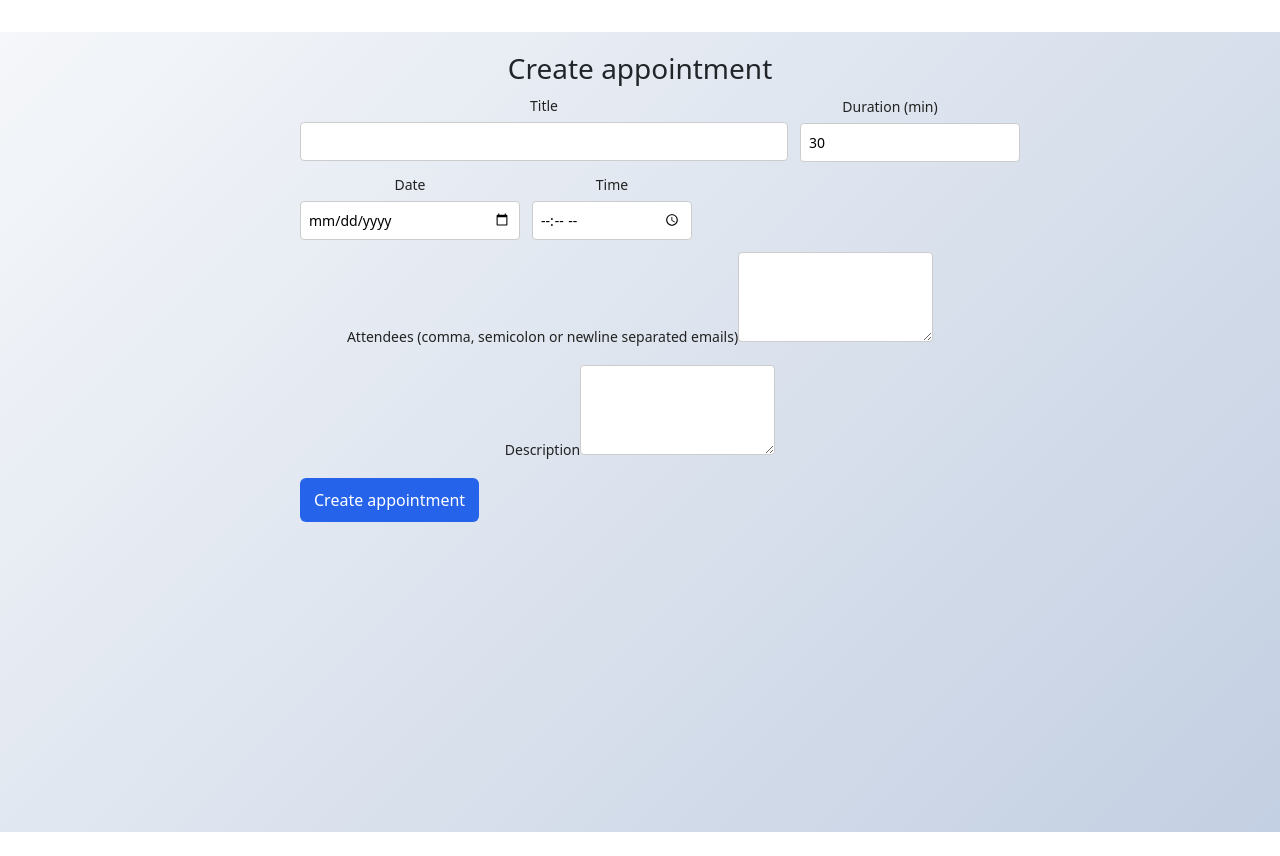
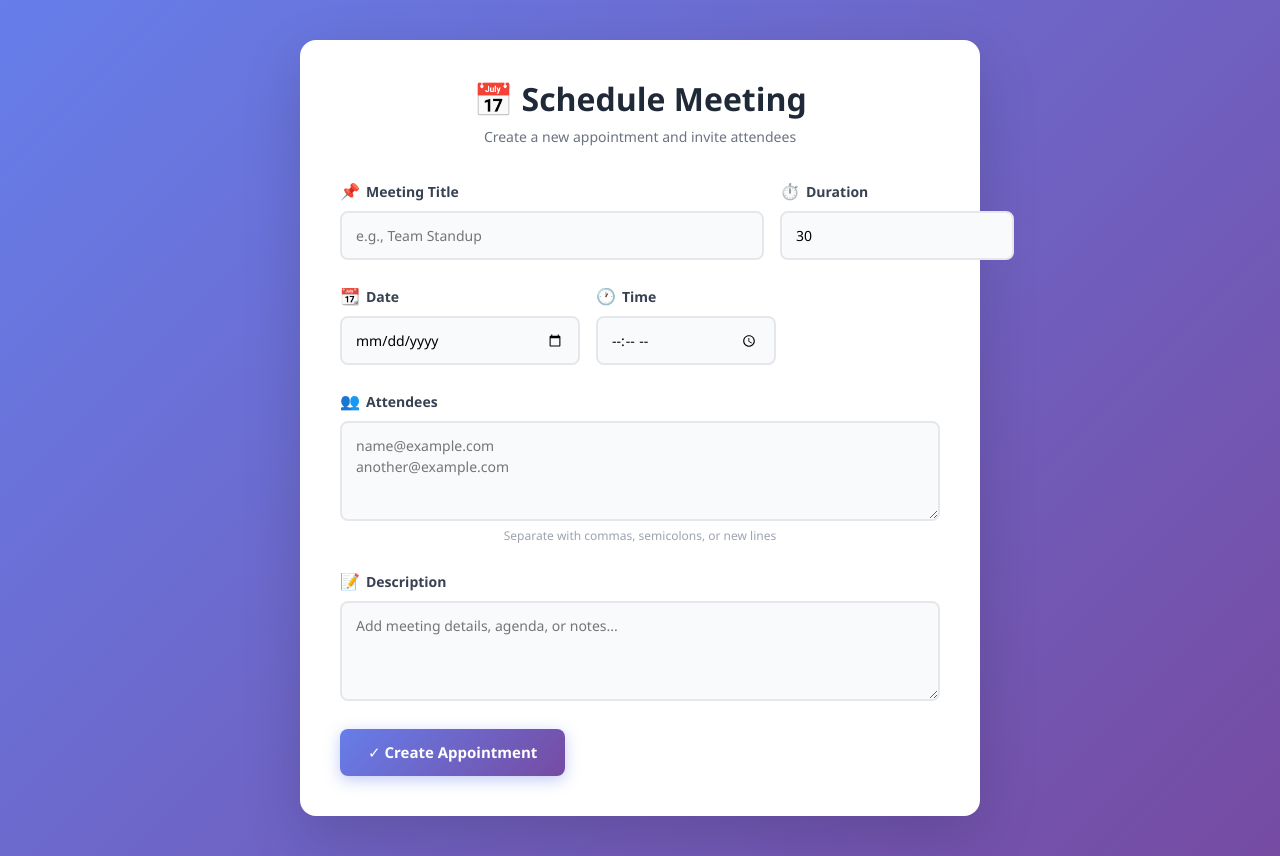
Before and after one commit to vonaraWije/Scheduler-App, a React (Vite) app in the folder client/: page / in a window 1280 px wide. Before the commit the page ends 832 px from the top, so only its background shows below. Built offline with nearby package versions, Linux system fonts and the light colour scheme.

Commit message:
feat: enhance AppForm UI with improved styling and layout

```diff
--- a/client/src/AppForm.jsx
+++ b/client/src/AppForm.jsx
@@ -1,18 +1,148 @@
 import React, { useState } from "react";
 
 const styles = {
-	container: { maxWidth: 720, margin: "32px auto", padding: 20 },
-	row: { display: "flex", gap: 12, marginBottom: 12, alignItems: "center" },
+  pageWrapper: {
+    minHeight: "100vh",
+    background: "linear-gradient(135deg, #667eea 0%, #764ba2 100%)",
+    padding: "40px 20px",
+    fontFamily: "'Segoe UI', 'Roboto', 'Oxygen', 'Ubuntu', 'Cantarell', sans-serif",
+  },
+  container: {
+    maxWidth: 680,
+    margin: "0 auto",
+    padding: "40px",
+    background: "#ffffff",
+    borderRadius: "16px",
+    boxShadow: "0 20px 60px rgba(0, 0, 0, 0.15)",
+  },
+  header: {
+    marginBottom: 32,
+    textAlign: "center",
+  },
+  title: {
+    fontSize: 32,
+    fontWeight: "700",
+    color: "#1f2937",
+    margin: "0 0 8px 0",
+  },
+  subtitle: {
+    fontSize: 14,
+    color: "#6b7280",
+    margin: 0,
+  },
+  row: { display: "flex", gap: 16, marginBottom: 24, alignItems: "flex-start" },
   col: { flex: 1, display: "flex", flexDirection: "column" },
-	label: { marginBottom: 6, fontSize: 14, color: "#222" },
-	input: { padding: 8, fontSize: 14, borderRadius: 4, border: "1px solid #ccc" },
-	textarea: { padding: 8, fontSize: 14, borderRadius: 4, border: "1px solid #ccc", minHeight: 90 },
-	button: { padding: "10px 14px", background: "#2563eb", color: "#fff", border: "none", borderRadius: 6, cursor: "pointer" },
-	error: { color: "#b91c1c", fontSize: 13, marginTop: 6 },
+  fieldGroup: { display: "flex", flexDirection: "column", marginBottom: 24 },
+  label: {
+    marginBottom: 8,
+    fontSize: 14,
+    fontWeight: "600",
+    color: "#374151",
+    display: "flex",
+    alignItems: "center",
+    gap: 6,
+  },
+  labelIcon: {
+    fontSize: 16,
+  },
+  input: {
+    padding: "12px 14px",
+    fontSize: 14,
+    borderRadius: "8px",
+    border: "2px solid #e5e7eb",
+    background: "#f9fafb",
+    transition: "all 0.3s ease",
+    fontFamily: "inherit",
+  },
+  inputFocus: {
+    outline: "none",
+    borderColor: "#667eea",
+    background: "#fff",
+    boxShadow: "0 0 0 3px rgba(102, 126, 234, 0.1)",
+  },
+  textarea: {
+    padding: "12px 14px",
+    fontSize: 14,
+    borderRadius: "8px",
+    border: "2px solid #e5e7eb",
+    background: "#f9fafb",
+    minHeight: 100,
+    fontFamily: "inherit",
+    resize: "vertical",
+    transition: "all 0.3s ease",
+  },
+  textareaFocus: {
+    outline: "none",
+    borderColor: "#667eea",
+    background: "#fff",
+    boxShadow: "0 0 0 3px rgba(102, 126, 234, 0.1)",
+  },
+  checkboxGroup: {
+    display: "flex",
+    alignItems: "center",
+    gap: 10,
+    marginBottom: 24,
+  },
+  checkbox: {
+    width: 20,
+    height: 20,
+    cursor: "pointer",
+    accentColor: "#667eea",
+  },
+  checkboxLabel: {
+    fontSize: 14,
+    color: "#374151",
+    fontWeight: "500",
+    cursor: "pointer",
+  },
+  button: {
+    padding: "12px 28px",
+    fontSize: 15,
+    fontWeight: "600",
+    background: "linear-gradient(135deg, #667eea 0%, #764ba2 100%)",
+    color: "#fff",
+    border: "none",
+    borderRadius: "8px",
+    cursor: "pointer",
+    transition: "all 0.3s ease",
+    boxShadow: "0 4px 15px rgba(102, 126, 234, 0.4)",
+  },
+  buttonHover: {
+    transform: "translateY(-2px)",
+    boxShadow: "0 6px 20px rgba(102, 126, 234, 0.6)",
+  },
+  buttonDisabled: {
+    opacity: 0.7,
+    cursor: "not-allowed",
+    transform: "none",
+  },
+  formActions: {
+    display: "flex",
+    gap: 12,
+    alignItems: "center",
+    marginTop: 28,
+  },
+  error: {
+    color: "#dc2626",
+    fontSize: 13,
+    marginTop: 8,
+    fontWeight: "500",
+    display: "flex",
+    alignItems: "center",
+    gap: 6,
+  },
+  serverError: {
+    padding: "12px 14px",
+    backgroundColor: "#fee2e2",
+    border: "1px solid #fecaca",
+    color: "#991b1b",
+    borderRadius: "8px",
+    fontSize: 14,
+    fontWeight: "500",
+  },
 };
 
 function isISODate(str) {
-	// Basic YYYY-MM-DD check
   return /^\d{4}-\d{2}-\d{2}$/.test(str);
 }
 
@@ -26,6 +156,7 @@ export default function AppForm({ onSuccess } = {}) {
 	const [errors, setErrors] = useState({});
 	const [loading, setLoading] = useState(false);
 	const [serverError, setServerError] = useState("");
+  const [focusedField, setFocusedField] = useState(null);
 
   function validate() {
     const e = {};
@@ -86,55 +217,156 @@ export default function AppForm({ onSuccess } = {}) {
 	}
 
 	return (
+		<div style={styles.pageWrapper}>
 			<div style={styles.container}>
-			<h3>Create appointment</h3>
+				<div style={styles.header}>
+					<h1 style={styles.title}>📅 Schedule Meeting</h1>
+					<p style={styles.subtitle}>Create a new appointment and invite attendees</p>
+				</div>
+
 				<form onSubmit={handleSubmit} noValidate>
 					<div style={styles.row}>
 						<div style={styles.col}>
 							<label htmlFor="title" style={styles.label}>
-							Title
+								<span style={styles.labelIcon}>📌</span> Meeting Title
 							</label>
-						<input id="title" value={title} onChange={(e) => setTitle(e.target.value)} style={styles.input} />
-						{errors.title && <div role="alert" style={styles.error}>{errors.title}</div>}
+							<input
+								id="title"
+								value={title}
+								onChange={(e) => setTitle(e.target.value)}
+								onFocus={() => setFocusedField("title")}
+								onBlur={() => setFocusedField(null)}
+								placeholder="e.g., Team Standup"
+								style={{
+									...styles.input,
+									...(focusedField === "title" ? styles.inputFocus : {}),
+								}}
+							/>
+							{errors.title && <div role="alert" style={styles.error}>❌ {errors.title}</div>}
 						</div>
-					<div style={{ width: 180 }}>
+						<div style={{ width: 160 }}>
 							<label htmlFor="duration" style={styles.label}>
-							Duration (min)
+								<span style={styles.labelIcon}>⏱️</span> Duration
 							</label>
-						<input id="duration" type="number" min={1} value={duration} onChange={(e) => setDuration(e.target.value)} style={styles.input} />
-						{errors.duration && <div role="alert" style={styles.error}>{errors.duration}</div>}
+							<input
+								id="duration"
+								type="number"
+								min={1}
+								value={duration}
+								onChange={(e) => setDuration(e.target.value)}
+								onFocus={() => setFocusedField("duration")}
+								onBlur={() => setFocusedField(null)}
+								placeholder="30"
+								style={{
+									...styles.input,
+									...(focusedField === "duration" ? styles.inputFocus : {}),
+								}}
+							/>
+							{errors.duration && <div role="alert" style={styles.error}>❌ {errors.duration}</div>}
 						</div>
 					</div>
 
 					<div style={styles.row}>
-					<div style={{ ...styles.col, maxWidth: 220 }}>
-						<label htmlFor="date" style={styles.label}>Date</label>
-						<input id="date" type="date" value={date} onChange={(e) => setDate(e.target.value)} style={styles.input} />
-						{errors.date && <div role="alert" style={styles.error}>{errors.date}</div>}
+						<div style={{ ...styles.col, maxWidth: 240 }}>
+							<label htmlFor="date" style={styles.label}>
+								<span style={styles.labelIcon}>📆</span> Date
+							</label>
+							<input
+								id="date"
+								type="date"
+								value={date}
+								onChange={(e) => setDate(e.target.value)}
+								onFocus={() => setFocusedField("date")}
+								onBlur={() => setFocusedField(null)}
+								style={{
+									...styles.input,
+									...(focusedField === "date" ? styles.inputFocus : {}),
+								}}
+							/>
+							{errors.date && <div role="alert" style={styles.error}>❌ {errors.date}</div>}
 						</div>
 
-					<div style={{ ...styles.col, maxWidth: 160 }}>
-						<label htmlFor="time" style={styles.label}>Time</label>
-						<input id="time" type="time" value={time} onChange={(e) => setTime(e.target.value)} style={styles.input} />
-						{errors.time && <div role="alert" style={styles.error}>{errors.time}</div>}
+						<div style={{ ...styles.col, maxWidth: 180 }}>
+							<label htmlFor="time" style={styles.label}>
+								<span style={styles.labelIcon}>🕐</span> Time
+							</label>
+							<input
+								id="time"
+								type="time"
+								value={time}
+								onChange={(e) => setTime(e.target.value)}
+								onFocus={() => setFocusedField("time")}
+								onBlur={() => setFocusedField(null)}
+								style={{
+									...styles.input,
+									...(focusedField === "time" ? styles.inputFocus : {}),
+								}}
+							/>
+							{errors.time && <div role="alert" style={styles.error}>❌ {errors.time}</div>}
 						</div>
 					</div>
 
-				<div style={{ marginBottom: 12 }}>
-					<label htmlFor="attendees" style={styles.label}>Attendees (comma, semicolon or newline separated emails)</label>
-					<textarea id="attendees" value={attendees} onChange={(e) => setAttendees(e.target.value)} style={styles.textarea} />
+					<div style={styles.fieldGroup}>
+						<label htmlFor="attendees" style={styles.label}>
+							<span style={styles.labelIcon}>👥</span> Attendees
+						</label>
+						<textarea
+							id="attendees"
+							value={attendees}
+							onChange={(e) => setAttendees(e.target.value)}
+							onFocus={() => setFocusedField("attendees")}
+							onBlur={() => setFocusedField(null)}
+							placeholder="name@example.com&#10;another@example.com"
+							style={{
+								...styles.textarea,
+								...(focusedField === "attendees" ? styles.textareaFocus : {}),
+							}}
+						/>
+						<p style={{ fontSize: 12, color: "#9ca3af", margin: "6px 0 0 0" }}>
+							Separate with commas, semicolons, or new lines
+						</p>
 					</div>
 
-				<div style={{ marginBottom: 12 }}>
-					<label htmlFor="description" style={styles.label}>Description</label>
-					<textarea id="description" value={description} onChange={(e) => setDescription(e.target.value)} style={styles.textarea} />
+					<div style={styles.fieldGroup}>
+						<label htmlFor="description" style={styles.label}>
+							<span style={styles.labelIcon}>📝</span> Description
+						</label>
+						<textarea
+							id="description"
+							value={description}
+							onChange={(e) => setDescription(e.target.value)}
+							onFocus={() => setFocusedField("description")}
+							onBlur={() => setFocusedField(null)}
+							placeholder="Add meeting details, agenda, or notes..."
+							style={{
+								...styles.textarea,
+								...(focusedField === "description" ? styles.textareaFocus : {}),
+							}}
+						/>
 					</div>
 
-				<div style={{ display: "flex", gap: 12, alignItems: "center" }}>
-					<button type="submit" style={styles.button} disabled={loading}>{loading ? "Creating..." : "Create appointment"}</button>
-					{serverError && <div role="alert" style={styles.error}>{serverError}</div>}
+					{serverError && (
+						<div role="alert" style={styles.serverError}>
+							⚠️ {serverError}
+						</div>
+					)}
+
+					<div style={styles.formActions}>
+						<button
+							type="submit"
+							style={{
+								...styles.button,
+								...(loading ? styles.buttonDisabled : {}),
+							}}
+							onMouseEnter={(e) => !loading && Object.assign(e.target.style, styles.buttonHover)}
+							onMouseLeave={(e) => Object.assign(e.target.style, { transform: "none" })}
+							disabled={loading}
+						>
+							{loading ? "⏳ Creating..." : "✓ Create Appointment"}
+						</button>
 					</div>
 				</form>
 			</div>
+		</div>
 	);
 }
```
Lines whose indentation alone changed are shown as unchanged.
